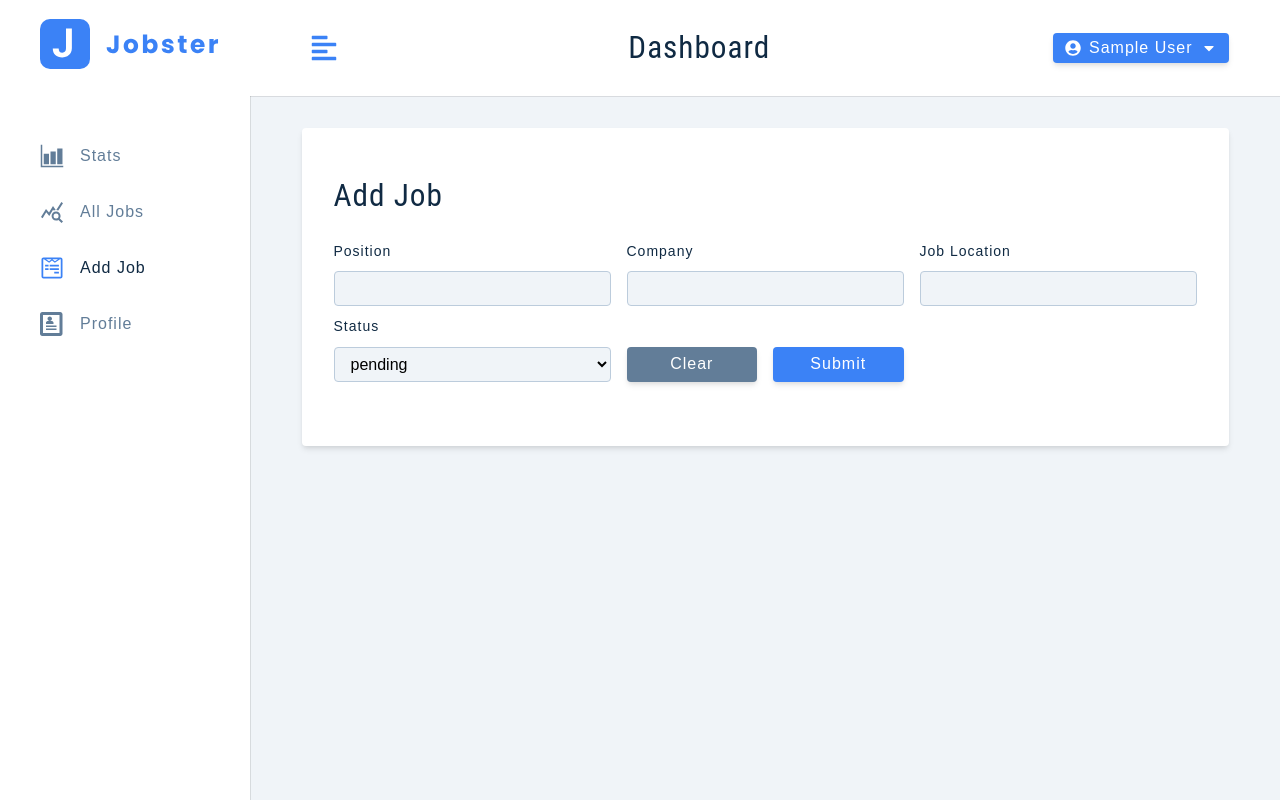
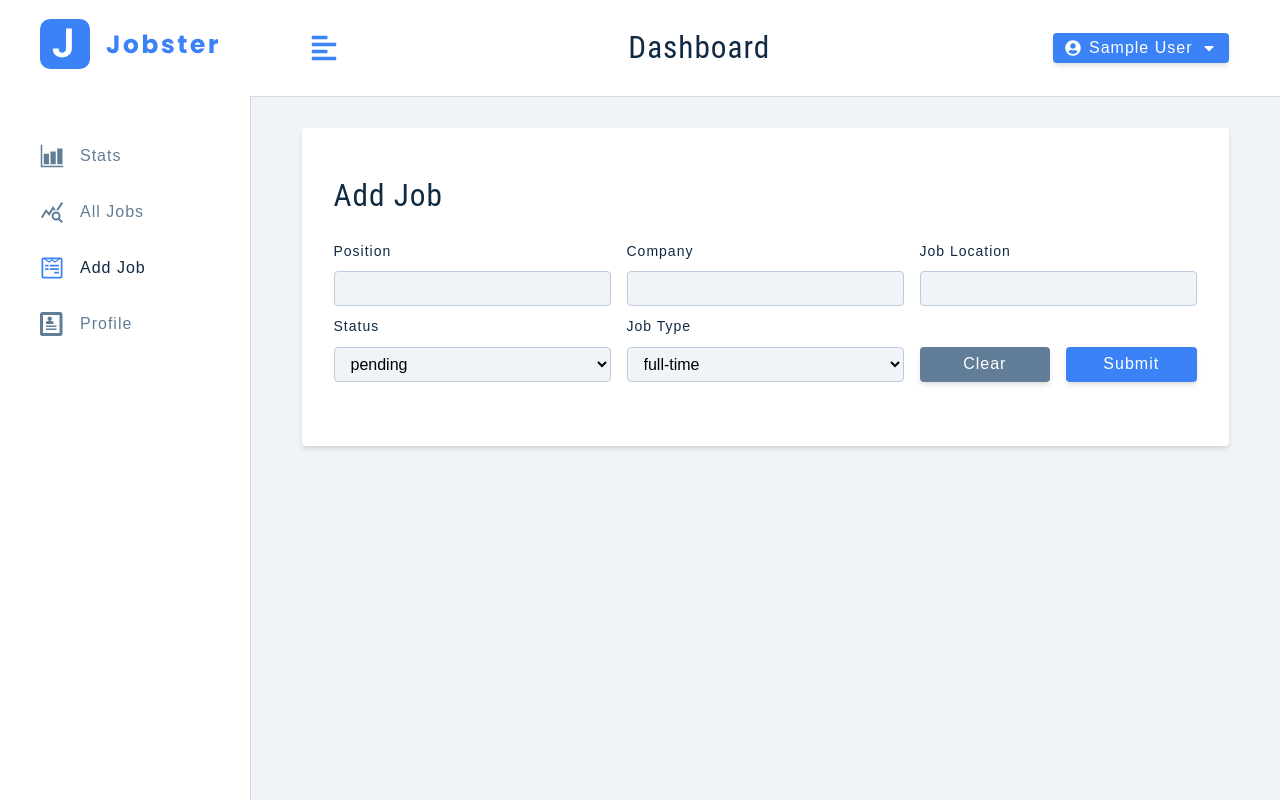
Before and after one commit to atakanteko/jobster-redux-toolkit, a React (Create React App) app: page /add-job in a window 1280 px wide. Built offline with nearby package versions, Linux system fonts and the light colour scheme; sample sign-in values are in the browser's storage.

Commit message:
add label text and form row select box for job

```diff
--- a/src/components/FormRowSelect.js
+++ b/src/components/FormRowSelect.js
@@ -1,9 +1,9 @@
 
-const FormRowSelect = ({name, value, handleChange, optionList}) => {
+const FormRowSelect = ({name, value, handleChange, optionList, labelText}) => {
     return (
         <div className='form-row'>
-            <label htmlFor='status' className='form-label'>
-                status
+            <label htmlFor={name} className='form-label'>
+                {labelText || name}
             </label>
             <select
                 name={name}
--- a/src/pages/dashboard/AddJob.js
+++ b/src/pages/dashboard/AddJob.js
@@ -64,11 +64,18 @@ const AddJob = () => {
                     {/* job status */}
                     <FormRowSelect value={status}
                                    name={'status'}
+                                   labelText='status'
                                    handleChange={handleJobInput}
                                    optionList={statusOptions}
                     />
                     {/* job type */}
-
+                    <FormRowSelect
+                        name='jobType'
+                        labelText='job type'
+                        value={jobType}
+                        handleChange={handleJobInput}
+                        optionList={jobTypeOptions}
+                    />
                     {/* btn container */}
                     <div className='btn-container'>
                         <button
```
